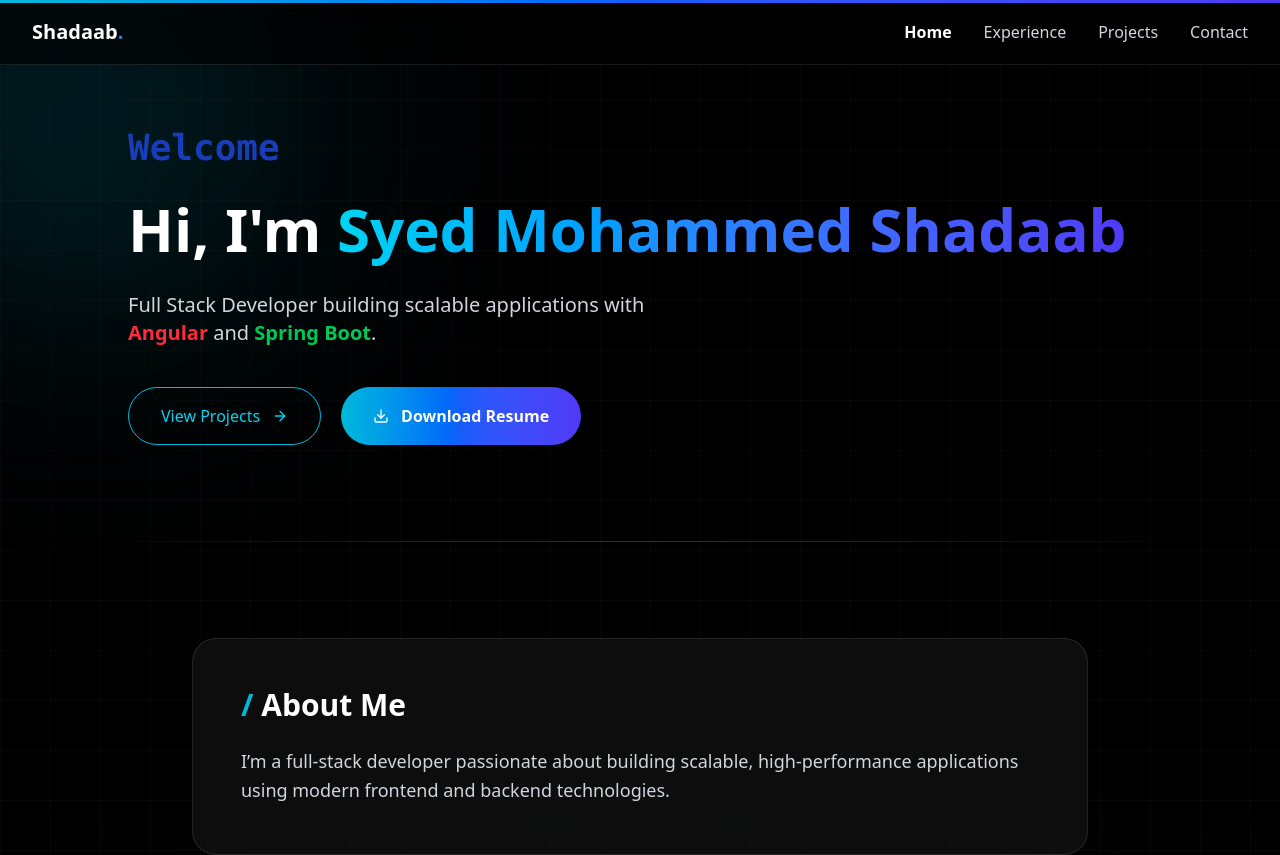
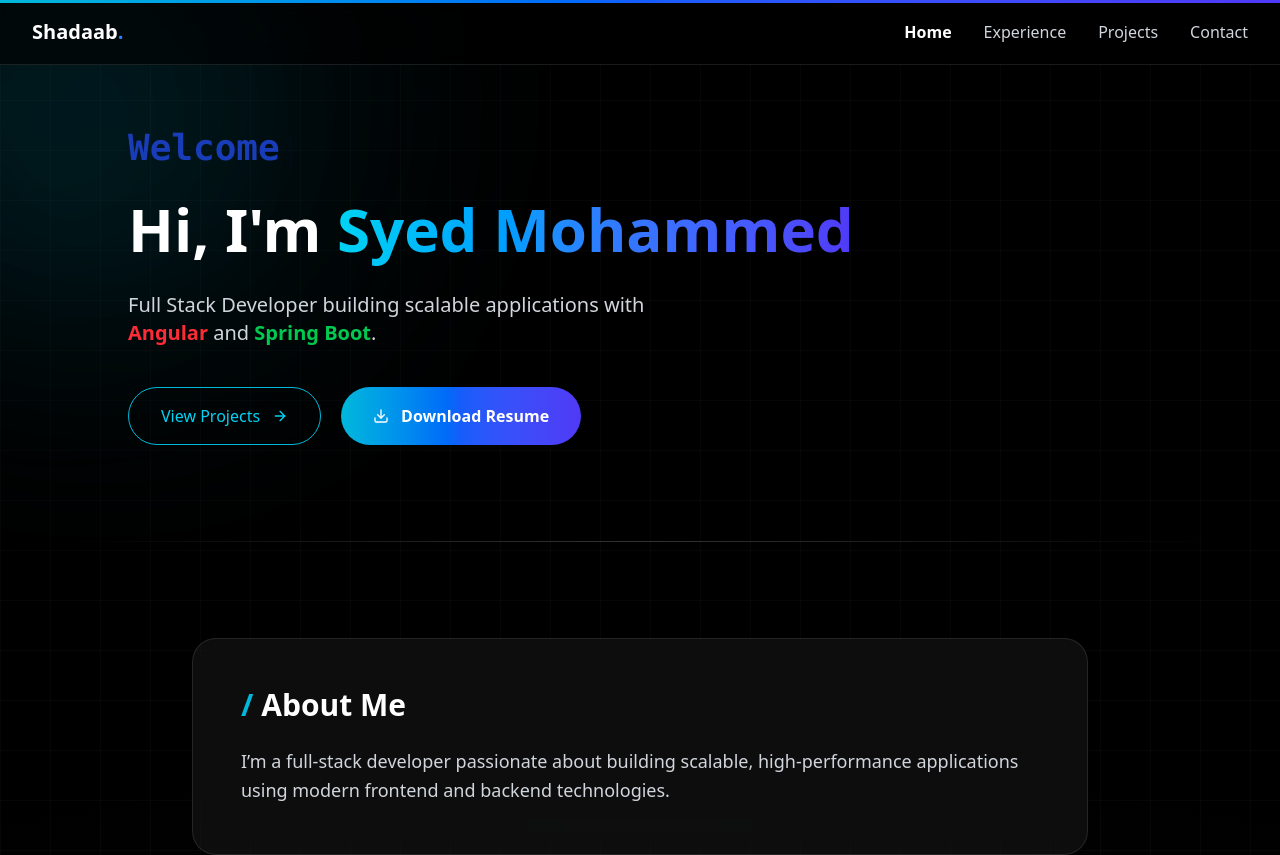
Before and after one commit to syedmohammedshadaab/portfolio, a React (Vite) app: page / in a window 1280 px wide. Shown: the top 855 px of the page. Built offline with nearby package versions, Linux system fonts and the light colour scheme.

Commit message:
Updated Home

```diff
--- a/src/pages/Home.jsx
+++ b/src/pages/Home.jsx
@@ -121,8 +121,7 @@ const Home = () => {
           >
             Hi, I'm{" "}
             <span className="bg-gradient-to-r from-cyan-400 via-blue-500 to-indigo-600 bg-clip-text text-transparent">
-              Syed Mohammed Shadaab
-            </span>
+              Syed Mohammed             </span>
           </motion.h1>
 
           <motion.p
```
